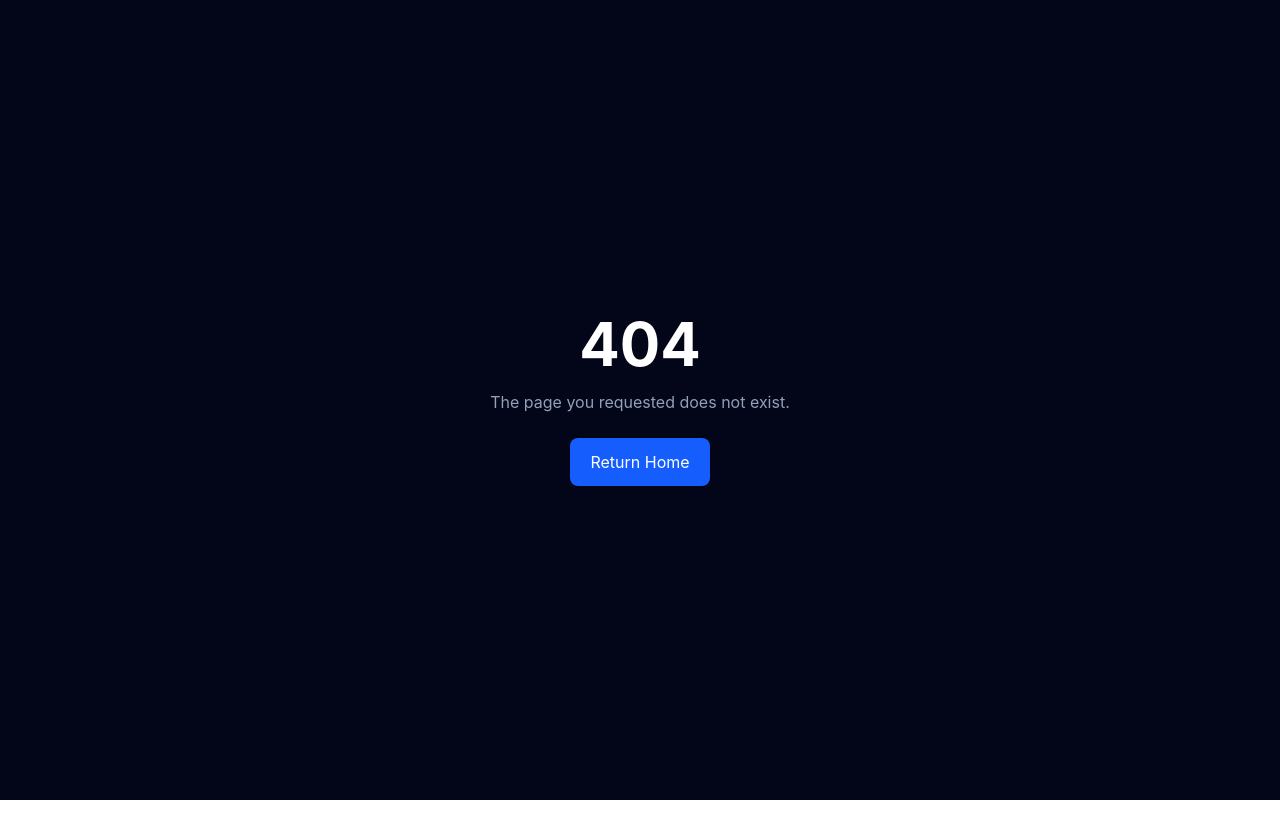
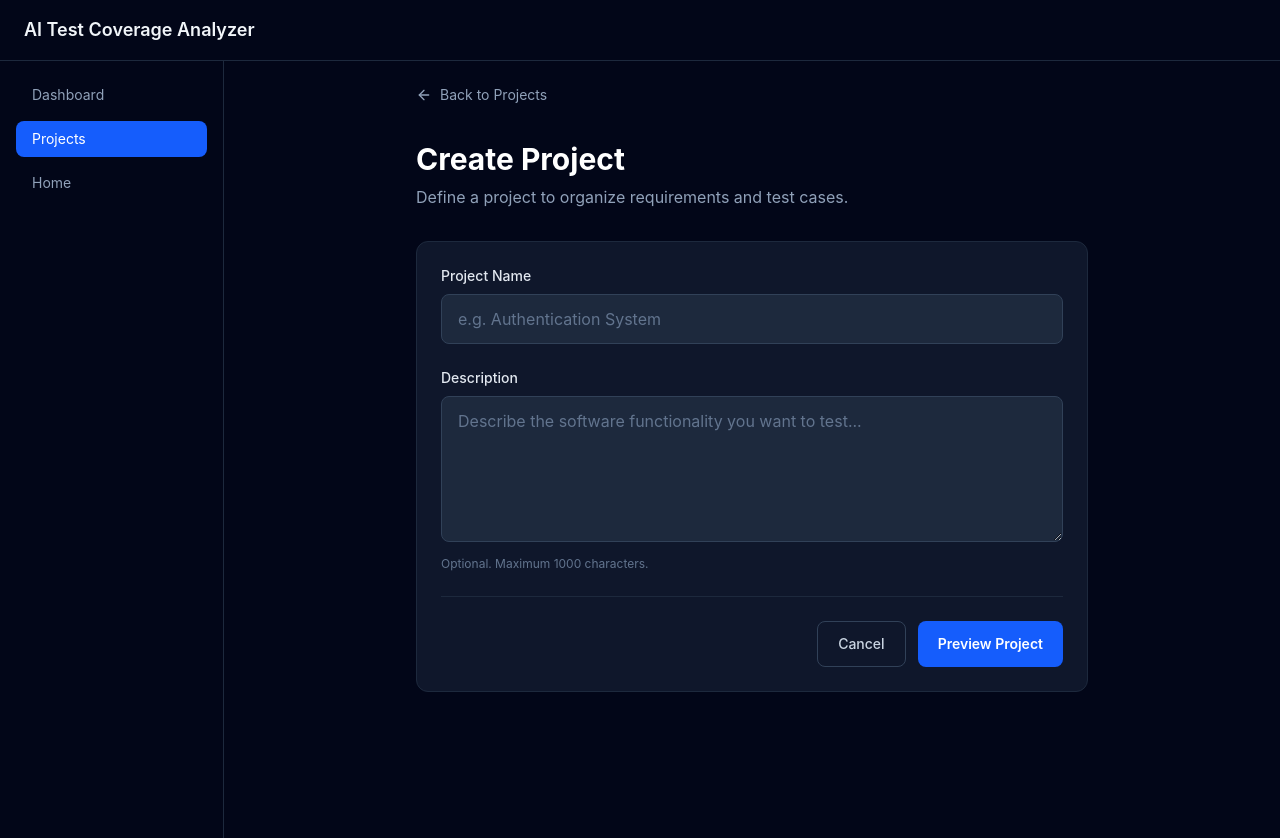
Before and after one commit to divineconnect135/ai-test-coverage-analyzer, a React (Vite) app in the folder apps/web/: page /projects/new in a window 1280 px wide. Before the commit this address had no page. Shown: the top 838 px of the page. Before the commit the page ends 800 px from the top, so only its background shows below. Built offline with nearby package versions, Linux system fonts and the light colour scheme.

Commit message:
feat: add project listing and creation form previews

```diff
--- a/apps/web/src/App.tsx
+++ b/apps/web/src/App.tsx
@@ -7,6 +7,8 @@ import Landing from './pages/Landing'
 import Login from './pages/Login'
 import Register from './pages/Register'
 import Dashboard from './pages/Dashboard'
+import Projects from './pages/Projects'
+import CreateProject from './pages/CreateProject'
 import NotFound from './pages/NotFound'
 
 export default function App() {
@@ -20,6 +22,8 @@ export default function App() {
 
       <Route element={<AppLayout />}>
         <Route path="/dashboard" element={<Dashboard />} />
+        <Route path="/projects" element={<Projects />} />
+        <Route path="/projects/new" element={<CreateProject />} />
       </Route>
 
       <Route path="*" element={<NotFound />} />
--- a/apps/web/src/components/layout/AppLayout.tsx
+++ b/apps/web/src/components/layout/AppLayout.tsx
@@ -26,6 +26,19 @@ export default function AppLayout() {
               Dashboard
             </NavLink>
 
+            <NavLink
+              to="/projects"
+              className={({ isActive }) =>
+                `rounded-lg px-4 py-2 text-sm transition-colors ${
+                  isActive
+                    ? 'bg-blue-600 text-white'
+                    : 'text-slate-400 hover:bg-slate-800 hover:text-white'
+                }`
+              }
+            >
+              Projects
+            </NavLink>
+
             <Link
               to="/"
               className="rounded-lg px-4 py-2 text-sm text-slate-400 transition-colors hover:bg-slate-800 hover:text-white"
--- /dev/null
+++ b/apps/web/src/pages/CreateProject.tsx
@@ -0,0 +1,142 @@
+import { useState } from 'react'
+import type { FormEvent } from 'react'
+import { ArrowLeft } from 'lucide-react'
+import { Link } from 'react-router'
+
+import FormField from '../components/ui/FormField'
+
+type ProjectDraft = {
+  name: string
+  description: string
+}
+
+export default function CreateProject() {
+  const [name, setName] = useState('')
+  const [description, setDescription] = useState('')
+  const [nameError, setNameError] = useState('')
+  const [preview, setPreview] = useState<ProjectDraft | null>(null)
+
+  function handleSubmit(event: FormEvent<HTMLFormElement>) {
+    event.preventDefault()
+
+    const trimmedName = name.trim()
+
+    if (trimmedName.length < 2) {
+      setNameError('Project name must contain at least 2 characters.')
+      setPreview(null)
+      return
+    }
+
+    setNameError('')
+
+    // UI-only preview. No data is saved yet.
+    setPreview({
+      name: trimmedName,
+      description: description.trim(),
+    })
+  }
+
+  return (
+    <div className="mx-auto max-w-2xl">
+      <Link
+        to="/projects"
+        className="inline-flex items-center gap-2 text-sm text-slate-400 hover:text-white"
+      >
+        <ArrowLeft size={16} aria-hidden="true" />
+        Back to Projects
+      </Link>
+
+      <header className="mt-8">
+        <h1 className="text-3xl font-bold text-white">Create Project</h1>
+
+        <p className="mt-2 text-slate-400">
+          Define a project to organize requirements and test cases.
+        </p>
+      </header>
+
+      <form
+        onSubmit={handleSubmit}
+        className="mt-8 space-y-6 rounded-xl border border-slate-800 bg-slate-900 p-6"
+      >
+        <FormField
+          id="project-name"
+          name="name"
+          type="text"
+          label="Project Name"
+          placeholder="e.g. Authentication System"
+          value={name}
+          onChange={(event) => {
+            setName(event.target.value)
+            setNameError('')
+            setPreview(null)
+          }}
+          error={nameError}
+          minLength={2}
+          maxLength={100}
+          required
+        />
+
+        <div>
+          <label
+            htmlFor="project-description"
+            className="mb-2 block text-sm font-medium text-slate-200"
+          >
+            Description
+          </label>
+
+          <textarea
+            id="project-description"
+            name="description"
+            rows={5}
+            maxLength={1000}
+            value={description}
+            onChange={(event) => {
+              setDescription(event.target.value)
+              setPreview(null)
+            }}
+            placeholder="Describe the software functionality you want to test..."
+            className="w-full resize-y rounded-lg border border-slate-700 bg-slate-800 px-4 py-3 text-white placeholder:text-slate-500 focus-visible:outline-2 focus-visible:outline-blue-500"
+          />
+
+          <p className="mt-2 text-xs text-slate-500">Optional. Maximum 1000 characters.</p>
+        </div>
+
+        <div className="flex flex-wrap justify-end gap-3 border-t border-slate-800 pt-6">
+          <Link
+            to="/projects"
+            className="rounded-lg border border-slate-700 px-5 py-3 text-sm font-medium text-slate-300 hover:bg-slate-800"
+          >
+            Cancel
+          </Link>
+
+          <button
+            type="submit"
+            className="rounded-lg bg-blue-600 px-5 py-3 text-sm font-semibold text-white transition hover:bg-blue-700"
+          >
+            Preview Project
+          </button>
+        </div>
+      </form>
+
+      {preview && (
+        <section
+          aria-live="polite"
+          className="mt-6 rounded-xl border border-blue-500/30 bg-blue-500/10 p-6"
+        >
+          <h2 className="text-lg font-semibold text-white">Project Preview</h2>
+
+          <h3 className="mt-4 font-medium text-blue-300">{preview.name}</h3>
+
+          <p className="mt-2 whitespace-pre-wrap text-sm text-slate-300">
+            {preview.description || 'No description provided.'}
+          </p>
+
+          <p className="mt-4 text-xs text-slate-400">
+            This is a temporary preview. The project has not been saved. Database persistence will
+            be added in Phase 6.
+          </p>
+        </section>
+      )}
+    </div>
+  )
+}
--- /dev/null
+++ b/apps/web/src/pages/Projects.tsx
@@ -0,0 +1,82 @@
+import { useState } from 'react'
+import { Link } from 'react-router'
+import { FolderOpen, Plus, Search } from 'lucide-react'
+
+import ProjectCard from '../components/dashboard/ProjectCard'
+import EmptyState from '../components/ui/EmptyState'
+import { mockProjects } from '../data/mockProjects'
+
+export default function Projects() {
+  const [search, setSearch] = useState('')
+
+  const filteredProjects = mockProjects.filter((project) => {
+    const query = search.trim().toLowerCase()
+
+    return (
+      project.name.toLowerCase().includes(query) ||
+      project.description.toLowerCase().includes(query)
+    )
+  })
+
+  return (
+    <div className="space-y-8">
+      {/* Page heading */}
+      <header className="flex flex-wrap items-center justify-between gap-4">
+        <div>
+          <h1 className="text-3xl font-bold text-white">Projects</h1>
+
+          <p className="mt-2 text-slate-400">Manage your software testing projects.</p>
+        </div>
+
+        <Link
+          to="/projects/new"
+          className="inline-flex items-center gap-2 rounded-lg bg-blue-600 px-4 py-3 font-medium text-white transition hover:bg-blue-700"
+        >
+          <Plus size={18} aria-hidden="true" />
+          New Project
+        </Link>
+      </header>
+
+      <p className="text-sm text-blue-400">Preview mode — projects below are fictional examples.</p>
+
+      {/* Search */}
+      <div className="relative max-w-md">
+        <Search
+          size={18}
+          aria-hidden="true"
+          className="pointer-events-none absolute left-4 top-1/2 -translate-y-1/2 text-slate-500"
+        />
+
+        <label htmlFor="project-search" className="sr-only">
+          Search example projects
+        </label>
+
+        <input
+          id="project-search"
+          type="search"
+          value={search}
+          onChange={(event) => setSearch(event.target.value)}
+          placeholder="Search projects..."
+          className="w-full rounded-lg border border-slate-700 bg-slate-900 py-3 pl-11 pr-4 text-white placeholder:text-slate-500 focus-visible:outline-2 focus-visible:outline-blue-500"
+        />
+      </div>
+
+      {/* Project list */}
+      <section aria-label="Example projects">
+        {filteredProjects.length > 0 ? (
+          <div className="grid gap-5 lg:grid-cols-2">
+            {filteredProjects.map((project) => (
+              <ProjectCard key={project.id} project={project} />
+            ))}
+          </div>
+        ) : (
+          <EmptyState
+            icon={FolderOpen}
+            title="No matching projects"
+            description="No example projects match your search. Try a different keyword."
+          />
+        )}
+      </section>
+    </div>
+  )
+}
```
